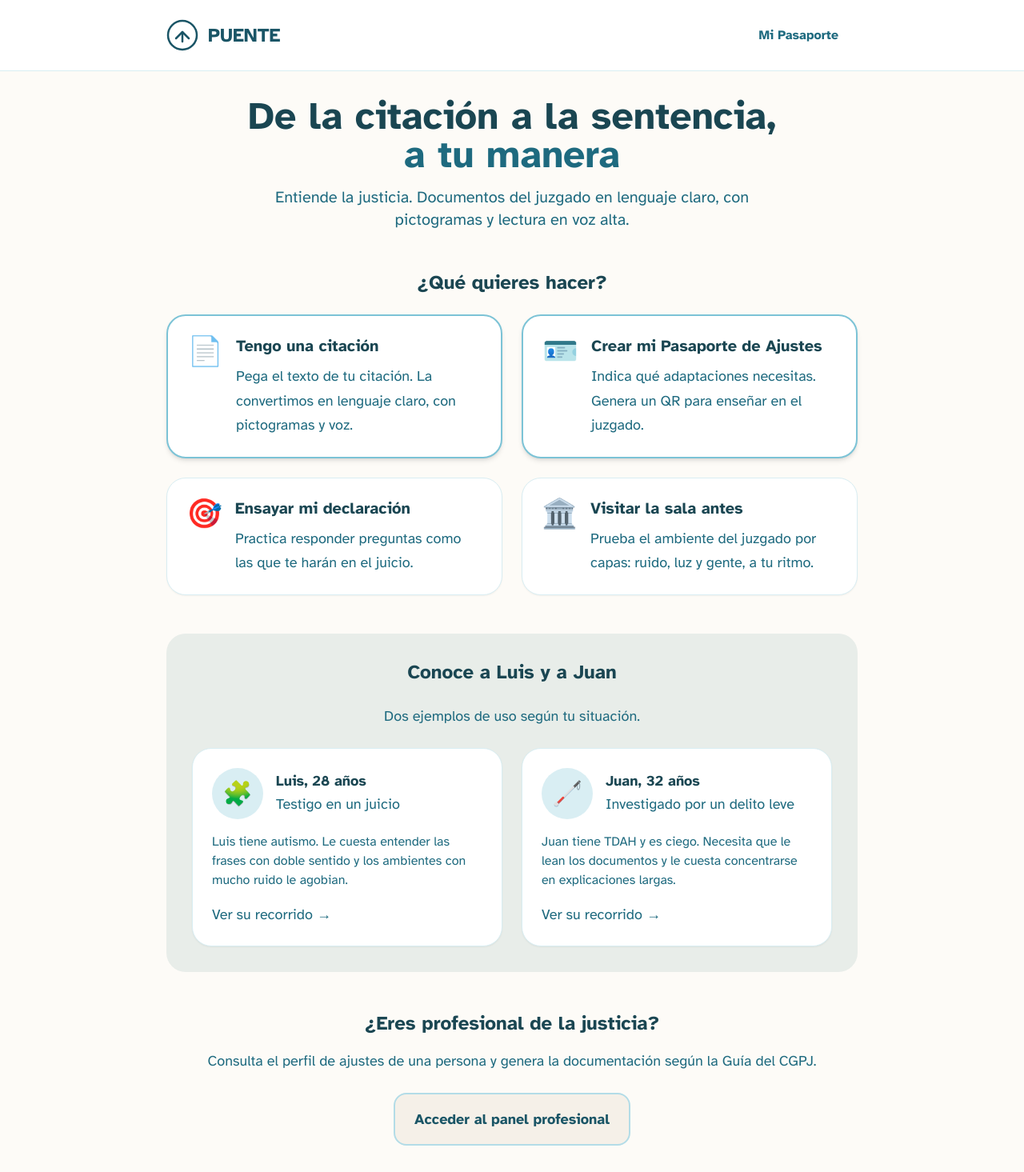
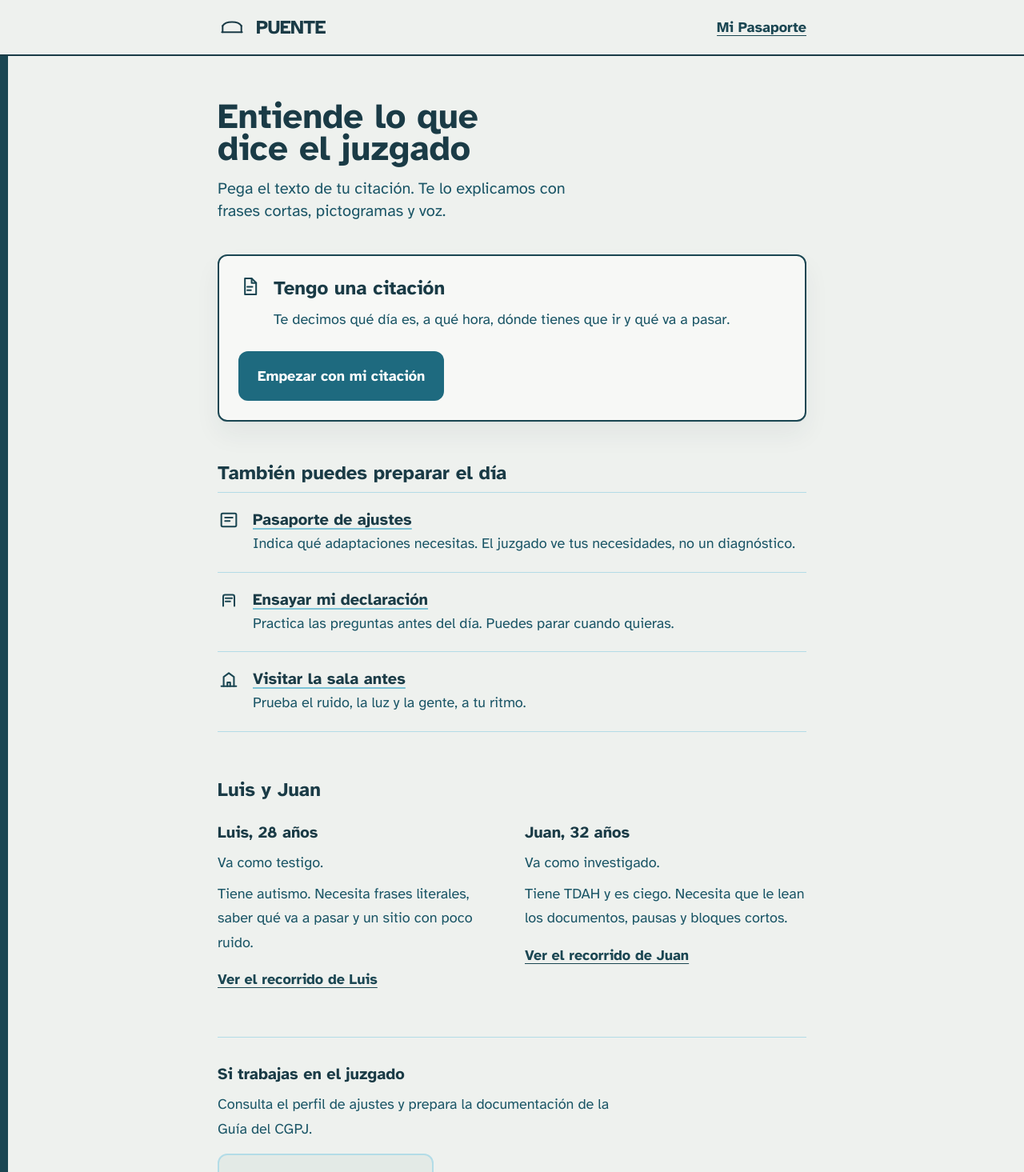
Before and after one commit to tiago-volta/DATATHON-2026, a Next.js app in the folder frontend/: page / in a window 1280 px wide. Shown: the top 1465 px of the page at 80% size. Built offline with nearby package versions, Linux system fonts and the light colour scheme.

Commit message:
Simplificar el inicio: la citación queda como acción principal y se quitan los emojis.

```diff
--- a/frontend/src/app/citacion/page.tsx
+++ b/frontend/src/app/citacion/page.tsx
@@ -105,7 +105,7 @@ export default function PaginaCitacion() {
                 value={texto}
                 onChange={(e) => setTexto(e.target.value)}
                 className="textarea-accesible"
-                placeholder="Pega aquí el texto de tu citación..."
+                placeholder="Pega aquí el texto de tu citación…"
                 rows={10}
               />
 
--- a/frontend/src/app/demo/juan/page.tsx
+++ b/frontend/src/app/demo/juan/page.tsx
@@ -63,14 +63,9 @@ export default function DemoJuan() {
         </nav>
 
         <header className="mb-8">
-          <div className="flex items-center gap-4 mb-4">
-            <div className="w-20 h-20 rounded-full bg-puente-100 flex items-center justify-center text-4xl">
-              🦯
-            </div>
-            <div>
-              <h1 className="text-3xl font-bold text-puente-800">Juan, 32 años</h1>
-              <p className="text-lg text-puente-600">Investigado en un juicio por delito leve</p>
-            </div>
+          <div className="mb-4">
+            <h1 className="text-3xl font-bold text-puente-800">Juan, 32 años</h1>
+            <p className="text-lg text-puente-700">Investigado en un juicio por delito leve</p>
           </div>
           <div className="bg-calma-sage rounded-lg p-4">
             <p className="text-puente-700">
--- a/frontend/src/app/demo/luis/page.tsx
+++ b/frontend/src/app/demo/luis/page.tsx
@@ -61,14 +61,9 @@ export default function DemoLuis() {
         </nav>
 
         <header className="mb-8">
-          <div className="flex items-center gap-4 mb-4">
-            <div className="w-20 h-20 rounded-full bg-puente-100 flex items-center justify-center text-4xl">
-              🧩
-            </div>
-            <div>
-              <h1 className="text-3xl font-bold text-puente-800">Luis, 28 años</h1>
-              <p className="text-lg text-puente-600">Testigo en un juicio penal</p>
-            </div>
+          <div className="mb-4">
+            <h1 className="text-3xl font-bold text-puente-800">Luis, 28 años</h1>
+            <p className="text-lg text-puente-700">Testigo en un juicio penal</p>
           </div>
           <div className="bg-calma-sage rounded-lg p-4">
             <p className="text-puente-700">
--- a/frontend/src/app/globals.css
+++ b/frontend/src/app/globals.css
@@ -5,15 +5,24 @@
 @tailwind utilities;
 
 @layer base {
+  :root {
+    --ease-out: cubic-bezier(0.23, 1, 0.32, 1);
+  }
+
   html {
     font-family: 'Atkinson Hyperlegible', system-ui, sans-serif;
     scroll-behavior: smooth;
+    scroll-padding-top: 1.5rem;
+    color-scheme: light;
+    -webkit-tap-highlight-color: transparent;
   }
 
   body {
     @apply bg-calma-cream text-puente-900;
     font-size: 18px;
     line-height: 1.7;
+    padding-left: env(safe-area-inset-left);
+    padding-right: env(safe-area-inset-right);
   }
 
   *:focus-visible {
@@ -22,16 +31,17 @@
 
   h1, h2, h3, h4 {
     @apply font-bold text-puente-800;
-    line-height: 1.3;
+    line-height: 1.25;
+    text-wrap: balance;
   }
 }
 
 @layer components {
   .btn {
-    @apply inline-flex items-center justify-center gap-3 px-6 py-4 rounded-suave font-bold;
-    @apply focus:ring-4 focus:ring-puente-400 focus:ring-offset-2;
-    transition: background-color 150ms ease-out, transform 150ms ease-out, border-color 150ms ease-out;
+    @apply inline-flex items-center justify-center gap-3 px-6 py-4 rounded-suave font-bold cursor-pointer;
+    transition: background-color 160ms var(--ease-out), transform 160ms var(--ease-out), border-color 160ms var(--ease-out);
     min-height: 56px;
+    touch-action: manipulation;
   }
 
   .btn:active {
@@ -58,16 +68,23 @@
   }
 
   .card {
-    @apply bg-white rounded-tarjeta p-6 shadow-sm border border-puente-100;
-    transition: box-shadow 200ms ease-out, border-color 200ms ease-out;
+    @apply bg-calma-mist rounded-tarjeta p-6 border border-puente-200;
+    box-shadow: 0 1px 0 rgb(26 59 70 / 0.04), 0 10px 24px rgb(26 59 70 / 0.05);
+    transition: border-color 180ms var(--ease-out);
   }
 
   .card-destacada {
     @apply card border-2 border-puente-300 shadow-md;
   }
 
-  a.card:hover, button.card:hover {
+  a.card, button.card {
     @apply cursor-pointer;
+  }
+
+  @media (hover: hover) and (pointer: fine) {
+    a.card:hover, button.card:hover {
+      @apply border-puente-400;
+    }
   }
 
   .lectura-facil {
@@ -92,8 +109,8 @@
 
   .input-accesible {
     @apply w-full px-5 py-4 text-lg rounded-suave border-2 border-puente-200 bg-white;
-    @apply focus:border-puente-500 focus:ring-4 focus:ring-puente-100;
-    @apply placeholder:text-puente-400;
+    @apply focus-visible:border-puente-500 focus-visible:ring-4 focus-visible:ring-puente-100;
+    @apply placeholder:text-puente-600;
     min-height: 56px;
   }
 
@@ -159,6 +176,70 @@
   animation: sala-flicker-soft 4.5s ease-in-out infinite;
 }
 
+.marco {
+  min-height: 100vh;
+  box-shadow: inset 0 0 0 0 transparent;
+}
+
+@media (min-width: 768px) {
+  .marco {
+    box-shadow: inset 10px 0 0 #1a4652;
+  }
+}
+
+.hoja {
+  display: block;
+  background: #f7f8f6;
+  border: 2px solid #1a4652;
+  border-radius: 0.75rem;
+  padding: 1.5rem;
+  box-shadow: 0 1px 0 rgb(26 59 70 / 0.06), 0 16px 32px rgb(26 59 70 / 0.06);
+  transition: transform 160ms var(--ease-out), background-color 160ms var(--ease-out);
+  touch-action: manipulation;
+}
+
+.hoja {
+  cursor: pointer;
+}
+
+.hoja:active {
+  transform: scale(0.985);
+}
+
+@media (hover: hover) and (pointer: fine) {
+  .hoja:hover {
+    background: #ffffff;
+  }
+}
+
+.revelar {
+  animation: aparecer 420ms var(--ease-out) both;
+}
+
+.camino {
+  animation: revelar 320ms var(--ease-out) both;
+}
+
+.camino:nth-child(1) { animation-delay: 70ms; }
+.camino:nth-child(2) { animation-delay: 120ms; }
+.camino:nth-child(3) { animation-delay: 170ms; }
+
+@keyframes aparecer {
+  from { opacity: 0; }
+  to { opacity: 1; }
+}
+
+@keyframes revelar {
+  from {
+    opacity: 0;
+    transform: translateY(8px);
+  }
+  to {
+    opacity: 1;
+    transform: none;
+  }
+}
+
 @media (prefers-reduced-motion: reduce) {
   * {
     animation-duration: 0.01ms !important;
--- a/frontend/src/app/layout.tsx
+++ b/frontend/src/app/layout.tsx
@@ -14,7 +14,7 @@ export default function RootLayout({
 }) {
   return (
     <html lang="es">
-      <body className="min-h-screen">
+      <body className="marco">
         <a
           href="#contenido-principal"
           className="sr-only focus:not-sr-only focus:absolute focus:top-4 focus:left-4 focus:z-50 btn-primary"
--- a/frontend/src/app/page.tsx
+++ b/frontend/src/app/page.tsx
@@ -1,160 +1,155 @@
+import type { ReactNode } from 'react'
 import Link from 'next/link'
 import { Cabecera } from '@/components/Cabecera'
+
+function Trazo({ children }: { children: ReactNode }) {
+  return (
+    <svg
+      className="shrink-0 text-puente-800"
+      width="28"
+      height="28"
+      viewBox="0 0 24 24"
+      fill="none"
+      aria-hidden="true"
+    >
+      {children}
+    </svg>
+  )
+}
+
+const trazo = {
+  stroke: 'currentColor',
+  strokeWidth: 1.75,
+  strokeLinecap: 'round' as const,
+  strokeLinejoin: 'round' as const,
+}
 
 export default function Inicio() {
   return (
     <>
       <Cabecera />
 
-      <main id="contenido-principal" className="max-w-4xl mx-auto px-4 py-8">
-        <section className="text-center mb-12">
-          <h1 className="text-4xl md:text-5xl font-bold text-puente-800 mb-4">
-            De la citación a la sentencia,<br />
-            <span className="text-puente-600">a tu manera</span>
+      <main id="contenido-principal" className="max-w-3xl mx-auto px-4 py-10 md:py-14">
+        <section className="mb-10">
+          <h1 className="text-4xl md:text-[2.75rem] text-puente-900 mb-4 max-w-[18ch]">
+            Entiende lo que dice el juzgado
           </h1>
-          <p className="text-xl text-puente-600 max-w-2xl mx-auto">
-            Entiende la justicia. Documentos del juzgado en lenguaje claro,
-            con pictogramas y lectura en voz alta.
+          <p className="text-xl text-puente-700 max-w-[38ch]">
+            Pega el texto de tu citación. Te lo explicamos con frases cortas, pictogramas y voz.
           </p>
         </section>
 
-        <section className="mb-12">
-          <h2 className="text-2xl font-bold text-puente-800 mb-6 text-center">
-            ¿Qué quieres hacer?
+        <Link href="/citacion" className="hoja revelar group mb-12">
+          <div className="flex items-start gap-4 mb-6">
+            <Trazo>
+              <path d="M7 3.5h7.2L19 8.2V20.5H7z" {...trazo} />
+              <path d="M14.2 3.6V8.4H19" {...trazo} />
+              <path d="M9.5 12.5h5.5M9.5 16h4" {...trazo} />
+            </Trazo>
+            <div className="min-w-0">
+              <h2 className="text-2xl text-puente-900 mb-2 group-hover:text-puente-700">
+                Tengo una citación
               </h2>
-
-          <div className="grid md:grid-cols-2 gap-6">
-            <Link href="/citacion" className="card-destacada hover:shadow-lg transition-shadow group">
-              <div className="flex items-start gap-4">
-                <span className="text-4xl" aria-hidden="true">📄</span>
-                <div>
-                  <h3 className="text-xl font-bold text-puente-800 group-hover:text-puente-600 mb-2">
-                    Tengo una citación
-                  </h3>
-                  <p className="text-puente-600">
-                    Pega el texto de tu citación. La convertimos en lenguaje claro,
-                    con pictogramas y voz.
+              <p className="text-puente-700">
+                Te decimos qué día es, a qué hora, dónde tienes que ir y qué va a pasar.
               </p>
             </div>
           </div>
+          <span className="btn-primary w-full sm:w-auto">Empezar con mi citación</span>
         </Link>
 
-            <Link href="/pasaporte" className="card-destacada hover:shadow-lg transition-shadow group">
-              <div className="flex items-start gap-4">
-                <span className="text-4xl" aria-hidden="true">🪪</span>
-                <div>
-                  <h3 className="text-xl font-bold text-puente-800 group-hover:text-puente-600 mb-2">
-                    Crear mi Pasaporte de Ajustes
-                  </h3>
-                  <p className="text-puente-600">
-                    Indica qué adaptaciones necesitas.
-                    Genera un QR para enseñar en el juzgado.
+        <section className="mb-14">
+          <h2 className="text-2xl text-puente-900 mb-2">También puedes preparar el día</h2>
+          <ul className="border-t border-puente-200">
+            <li className="camino border-b border-puente-200">
+              <Link href="/pasaporte" className="flex items-start gap-4 py-5 cursor-pointer hover:text-puente-700">
+                <Trazo>
+                  <rect x="4" y="5" width="16" height="14" rx="1.5" {...trazo} />
+                  <path d="M8 9.5h8M8 13h5" {...trazo} />
+                </Trazo>
+                <span className="min-w-0">
+                  <span className="block text-xl font-bold text-puente-900 underline decoration-puente-300 underline-offset-4">Pasaporte de ajustes</span>
+                  <span className="block text-puente-700">
+                    Indica qué adaptaciones necesitas. El juzgado ve tus necesidades, no un diagnóstico.
+                  </span>
+                </span>
+              </Link>
+            </li>
+            <li className="camino border-b border-puente-200">
+              <Link href="/ensaya" className="flex items-start gap-4 py-5 cursor-pointer hover:text-puente-700">
+                <Trazo>
+                  <path d="M6 18.5V8.5a2 2 0 0 1 2-2h8a2 2 0 0 1 2 2v10" {...trazo} />
+                  <path d="M8.5 10h7M8.5 13.5h5" {...trazo} />
+                </Trazo>
+                <span className="min-w-0">
+                  <span className="block text-xl font-bold text-puente-900 underline decoration-puente-300 underline-offset-4">Ensayar mi declaración</span>
+                  <span className="block text-puente-700">
+                    Practica las preguntas antes del día. Puedes parar cuando quieras.
+                  </span>
+                </span>
+              </Link>
+            </li>
+            <li className="camino border-b border-puente-200">
+              <Link href="/sala-previa" className="flex items-start gap-4 py-5 cursor-pointer hover:text-puente-700">
+                <Trazo>
+                  <path d="M4 19.5h16" {...trazo} />
+                  <path d="M6.5 19.5V9.5L12 5.5l5.5 4v10" {...trazo} />
+                  <path d="M10.5 19.5v-4h3v4" {...trazo} />
+                </Trazo>
+                <span className="min-w-0">
+                  <span className="block text-xl font-bold text-puente-900 underline decoration-puente-300 underline-offset-4">Visitar la sala antes</span>
+                  <span className="block text-puente-700">
+                    Prueba el ruido, la luz y la gente, a tu ritmo.
+                  </span>
+                </span>
+              </Link>
+            </li>
+          </ul>
+        </section>
+
+        <section className="mb-14">
+          <h2 className="text-2xl text-puente-900 mb-6">Luis y Juan</h2>
+          <div className="grid md:grid-cols-2 gap-8">
+            <article>
+              <h3 className="text-xl text-puente-900 mb-2">Luis, 28 años</h3>
+              <p className="text-puente-700 mb-2">Va como testigo.</p>
+              <p className="text-puente-700 mb-4">
+                Tiene autismo. Necesita frases literales, saber qué va a pasar y un sitio con poco ruido.
               </p>
-                </div>
-              </div>
+              <Link href="/demo/luis" className="font-bold text-puente-800 underline underline-offset-4 hover:text-puente-600">
+                Ver el recorrido de Luis
               </Link>
-
-            <Link href="/ensaya" className="card hover:shadow-md transition-shadow group">
-              <div className="flex items-start gap-4">
-                <span className="text-4xl" aria-hidden="true">🎯</span>
-                <div>
-                  <h3 className="text-xl font-bold text-puente-800 group-hover:text-puente-600 mb-2">
-                    Ensayar mi declaración
-                  </h3>
-                  <p className="text-puente-600">
-                    Practica responder preguntas como las que te harán en el juicio.
+            </article>
+            <article>
+              <h3 className="text-xl text-puente-900 mb-2">Juan, 32 años</h3>
+              <p className="text-puente-700 mb-2">Va como investigado.</p>
+              <p className="text-puente-700 mb-4">
+                Tiene TDAH y es ciego. Necesita que le lean los documentos, pausas y bloques cortos.
               </p>
-                </div>
-              </div>
+              <Link href="/demo/juan" className="font-bold text-puente-800 underline underline-offset-4 hover:text-puente-600">
+                Ver el recorrido de Juan
               </Link>
-
-            <Link href="/sala-previa" className="card hover:shadow-md transition-shadow group">
-              <div className="flex items-start gap-4">
-                <span className="text-4xl" aria-hidden="true">🏛️</span>
-                <div>
-                  <h3 className="text-xl font-bold text-puente-800 group-hover:text-puente-600 mb-2">
-                    Visitar la sala antes
-                  </h3>
-                  <p className="text-puente-600">
-                    Prueba el ambiente del juzgado por capas: ruido, luz y gente, a tu ritmo.
-                  </p>
-                </div>
-              </div>
-            </Link>
+            </article>
           </div>
         </section>
 
-        <section className="bg-calma-sage rounded-tarjeta p-8 mb-12">
-          <h2 className="text-2xl font-bold text-puente-800 mb-6 text-center">
-            Conoce a Luis y a Juan
-          </h2>
-          <p className="text-center text-puente-600 mb-6">
-            Dos ejemplos de uso según tu situación.
-          </p>
-
-          <div className="grid md:grid-cols-2 gap-6">
-            <Link href="/demo/luis" className="card hover:shadow-md transition-shadow">
-              <div className="flex items-center gap-4 mb-4">
-                <div className="w-16 h-16 rounded-full bg-puente-100 flex items-center justify-center text-3xl">
-                  🧩
-                </div>
-                <div>
-                  <h3 className="text-lg font-bold text-puente-800">Luis, 28 años</h3>
-                  <p className="text-puente-600">Testigo en un juicio</p>
-                </div>
-              </div>
-              <p className="text-puente-600 text-base">
-                Luis tiene autismo. Le cuesta entender las frases con doble sentido
-                y los ambientes con mucho ruido le agobian.
-              </p>
-              <span className="inline-block mt-4 text-puente-600 font-medium">
-                Ver su recorrido →
-              </span>
-            </Link>
-
-            <Link href="/demo/juan" className="card hover:shadow-md transition-shadow">
-              <div className="flex items-center gap-4 mb-4">
-                <div className="w-16 h-16 rounded-full bg-puente-100 flex items-center justify-center text-3xl">
-                  🦯
-                </div>
-                <div>
-                  <h3 className="text-lg font-bold text-puente-800">Juan, 32 años</h3>
-                  <p className="text-puente-600">Investigado por un delito leve</p>
-                </div>
-              </div>
-              <p className="text-puente-600 text-base">
-                Juan tiene TDAH y es ciego. Necesita que le lean los documentos
-                y le cuesta concentrarse en explicaciones largas.
-              </p>
-              <span className="inline-block mt-4 text-puente-600 font-medium">
-                Ver su recorrido →
-              </span>
-            </Link>
-          </div>
-        </section>
-
-        <section className="text-center">
-          <h2 className="text-2xl font-bold text-puente-800 mb-4">
-            ¿Eres profesional de la justicia?
-          </h2>
-          <p className="text-puente-600 mb-6">
-            Consulta el perfil de ajustes de una persona y genera la documentación
-            según la Guía del CGPJ.
+        <section className="border-t border-puente-200 pt-8">
+          <h2 className="text-xl text-puente-900 mb-2">Si trabajas en el juzgado</h2>
+          <p className="text-puente-700 mb-4 max-w-[42ch]">
+            Consulta el perfil de ajustes y prepara la documentación de la Guía del CGPJ.
           </p>
           <Link href="/profesional" className="btn-secondary">
-            Acceder al panel profesional
+            Abrir el panel profesional
           </Link>
         </section>
       </main>
 
-      <footer className="mt-16 py-8 border-t border-puente-100">
-        <div className="max-w-4xl mx-auto px-4 text-center text-puente-500 text-sm">
-          <p className="mb-2">
-            PUENTE · DATAthon Justicia 2026
-          </p>
+      <footer className="mt-8 py-8 border-t border-puente-200">
+        <div className="max-w-3xl mx-auto px-4 text-puente-600 text-sm">
+          <p className="mb-2">PUENTE · DATAthon Justicia 2026</p>
           <p>
-            Pictogramas:
-            <a href="https://arasaac.org" className="underline hover:text-puente-700" target="_blank" rel="noopener noreferrer">
+            Pictogramas:{' '}
+            <a href="https://arasaac.org" className="underline underline-offset-2 hover:text-puente-800" target="_blank" rel="noopener noreferrer">
               ARASAAC
             </a>
             , Sergio Palao, Gobierno de Aragón. Licencia CC BY-NC-SA.
--- a/frontend/src/components/Cabecera.tsx
+++ b/frontend/src/components/Cabecera.tsx
@@ -2,22 +2,21 @@ import Link from 'next/link'
 
 export function Cabecera() {
   return (
-    <header className="bg-white border-b border-puente-100">
-      <nav className="max-w-4xl mx-auto px-4 py-4 flex items-center justify-between">
-        <Link href="/" className="flex items-center gap-3 text-puente-700 hover:text-puente-900">
-          <svg className="w-10 h-10" viewBox="0 0 40 40" fill="none" aria-hidden="true">
-            <circle cx="20" cy="20" r="18" stroke="currentColor" strokeWidth="2.5" fill="none" />
-            <path d="M12 24 L20 16 L28 24" stroke="currentColor" strokeWidth="2.5" strokeLinecap="round" strokeLinejoin="round" fill="none" />
-            <path d="M20 16 L20 28" stroke="currentColor" strokeWidth="2.5" strokeLinecap="round" />
+    <header className="border-b-2 border-puente-900 bg-calma-cream">
+      <nav className="max-w-3xl mx-auto px-4 py-4 flex items-center justify-between gap-4" aria-label="Principal">
+        <Link href="/" className="flex items-center gap-3 text-puente-900 hover:text-puente-700 min-w-0">
+          <svg className="w-9 h-9 shrink-0" viewBox="0 0 40 40" fill="none" aria-hidden="true">
+            <path d="M7 27V18" stroke="currentColor" strokeWidth="2.25" strokeLinecap="round" />
+            <path d="M33 27V18" stroke="currentColor" strokeWidth="2.25" strokeLinecap="round" />
+            <path d="M7 18c4.2-7 21.8-7 26 0" stroke="currentColor" strokeWidth="2.25" strokeLinecap="round" />
+            <path d="M6 27h28" stroke="currentColor" strokeWidth="2.25" strokeLinecap="round" />
           </svg>
-          <span className="text-2xl font-bold">PUENTE</span>
+          <span className="text-2xl font-bold tracking-tight" translate="no">PUENTE</span>
         </Link>
 
-        <div className="flex items-center gap-2">
-          <Link href="/pasaporte" className="btn-ghost text-base">
-            Mi Pasaporte
-          </Link>
-        </div>
+        <Link href="/pasaporte" className="font-bold text-puente-800 underline underline-offset-4 hover:text-puente-600 shrink-0">
+          Mi Pasaporte
+        </Link>
       </nav>
     </header>
   )
--- a/frontend/src/components/TarjetaRol.tsx
+++ b/frontend/src/components/TarjetaRol.tsx
@@ -8,10 +8,10 @@ interface Props {
 
 export function TarjetaRol({ nombre, descripcion, queHace, comoReconocerlo, icono }: Props) {
   return (
-    <article className="card hover:shadow-md transition-shadow">
+    <article className="card">
       <div className="flex items-start gap-4">
-        <span className="text-4xl" role="img" aria-hidden="true">{icono}</span>
-        <div className="flex-1">
+        <span className="text-2xl leading-none pt-1" aria-hidden="true">{icono}</span>
+        <div className="flex-1 min-w-0">
           <h3 className="text-xl font-bold text-puente-800 mb-2">{nombre}</h3>
           <p className="text-puente-600 mb-3">{descripcion}</p>
 
```
Also changed, not shown: frontend/src/app/ensaya/page.tsx (+18 -10 lines), frontend/tailwind.config.js (+6 -6 lines). Lines whose indentation alone changed are shown as unchanged.
